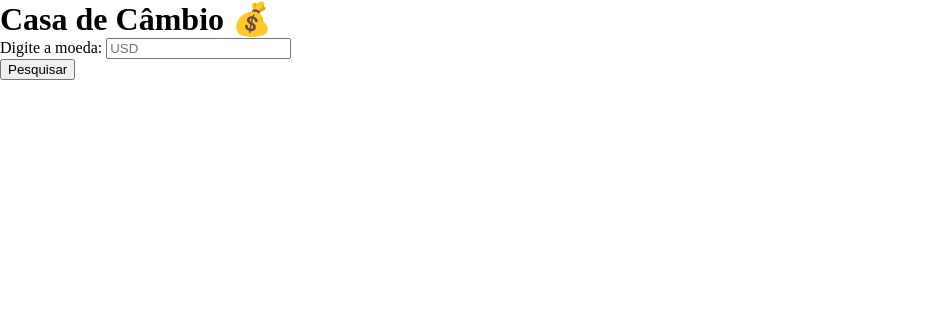
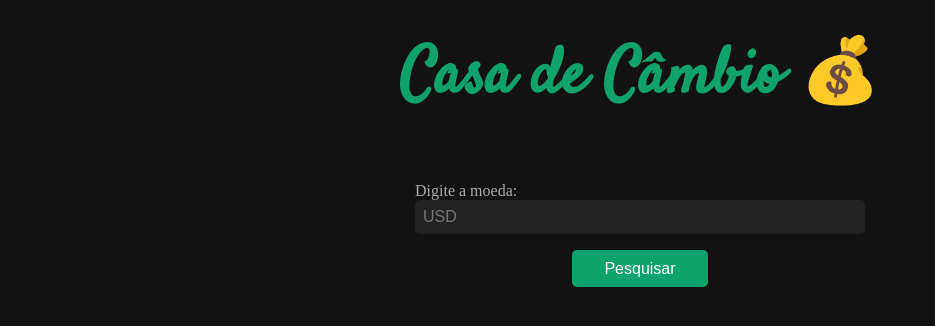
Before and after one commit to marinapadilha/sd-casa-de-cambio, a plain HTML site: page index.html in a window 1280 px wide. Shown: the whole page, without its empty margins (0-935 px from the left). Drawn offline with Linux system fonts and the light colour scheme; no server answers; a web font is replaced by a local one.

Commit message:
Atualização do css.

```diff
--- a/style.css
+++ b/style.css
@@ -1,3 +1,126 @@
+@import url("https://fonts.googleapis.com/css2?family=Satisfy&display=swap");
+@import url("https://fonts.googleapis.com/css2?family=Turret+Road:wght@500&display=swap");
+:root {
+  --primary: #0fa36b;
+  --secondary: #222;
+  --bg-color: #121212;
+  --font-primary: #f5f5f5;
+  --font-secondary: #aaa;
+}
+
 * {
-  margin: 0px;
+  margin: 0;
+  padding: 0;
+  box-sizing: border-box;
+  background-color: var(--bg-color);
+  overflow: hidden;
 }
+
+body {
+  height: 100vh;
+  width: 100vw;
+  display: flex;
+  justify-content: flex-start;
+  align-items: center;
+  flex-flow: column nowrap;
+  margin-top: 2rem;
+}
+
+header{
+  height: 150px;
+}
+
+main {
+  max-width: 450px;
+  width: 100%;
+}
+
+h1 {
+  font-family: "Satisfy", cursive;
+  color: var(--primary);
+  font-size: 64px;
+}
+label {
+  color: var(--font-secondary);
+}
+input[type="text"] {
+  padding: 0.5rem;
+  font-size: 16px;
+  outline: none;
+  border: none;
+  border-radius: 5px;
+  background-color: var(--secondary);
+  color: var(--font-primary);
+  max-width: 450px;
+  width: 100%;
+}
+button {
+  margin: 1rem 0;
+  outline: none;
+  font-size: 16px;
+  position: relative;
+  display: inline-block;
+  padding: 0.6rem 2em;
+  text-decoration: none;
+  text-align: center;
+  cursor: pointer;
+  user-select: none;
+  background-color: var(--primary);
+  color: #fff;
+  box-shadow: none;
+  border-radius: 5px;
+  border: none;
+  transition: all 0.2s ease-in-out;
+}
+button:focus,
+button:hover {
+  outline: none;
+  transform: translate(0px, -5px);
+}
+
+ul {
+  max-width: 550px;
+  width: 100%;
+  max-height: 600px;
+  overflow-y: scroll;
+  font-family: "Turret Road", cursive;
+}
+
+ul li {
+  font-size: 24px;
+  padding: 0.5rem 1rem;
+  color: var(--primary);
+}
+ul li b {
+  background-color: transparent;
+  color: var(--font-primary);
+  font-family: "Turret Road", cursive;
+}
+
+ul li:nth-child(odd) {
+  background-color: var(--secondary);
+}
+
+.title-base {
+  font-size: 24px;
+  padding: 0.5rem 1rem;
+  color: var(--font-primary);
+  font-family: "Turret Road", cursive;
+}
+::-webkit-scrollbar {
+  background-color: transparent;
+}
+::-webkit-scrollbar-button {
+  background-color: transparent;
+}
+::-webkit-scrollbar-track {
+  background-color: var(--secondary);
+}
+::-webkit-scrollbar-track-piece {
+  background-color: var(--font-primary);
+  border-radius: 10px;
+}
+::-webkit-scrollbar-thumb {
+  background-color: var(--primary);
+  border-radius: 10px;
+}
```
